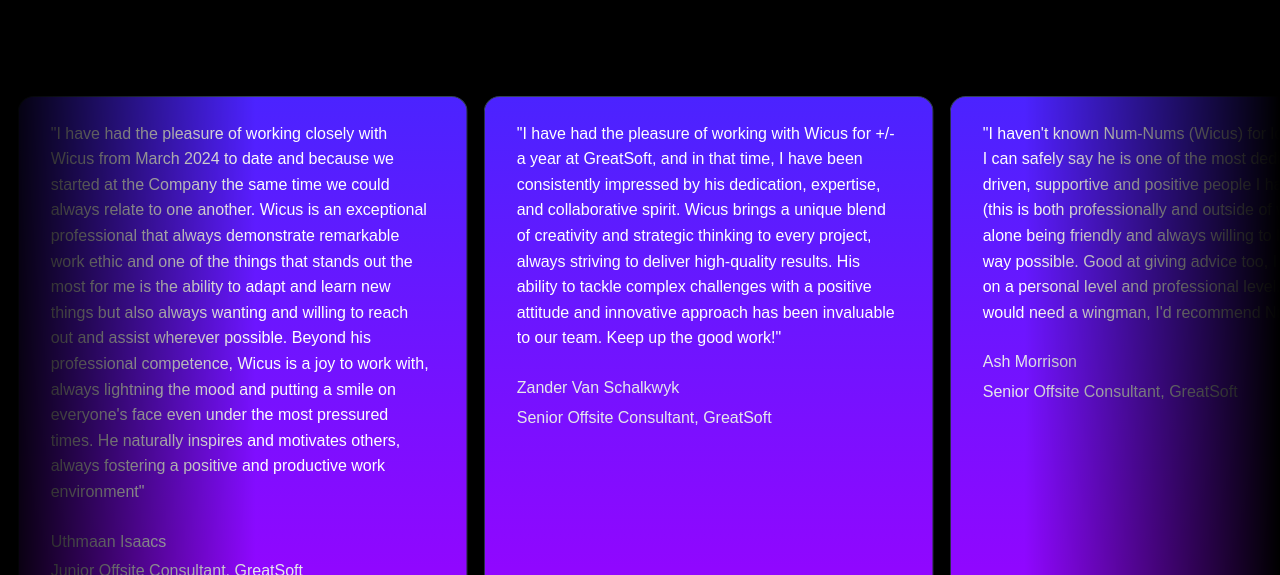
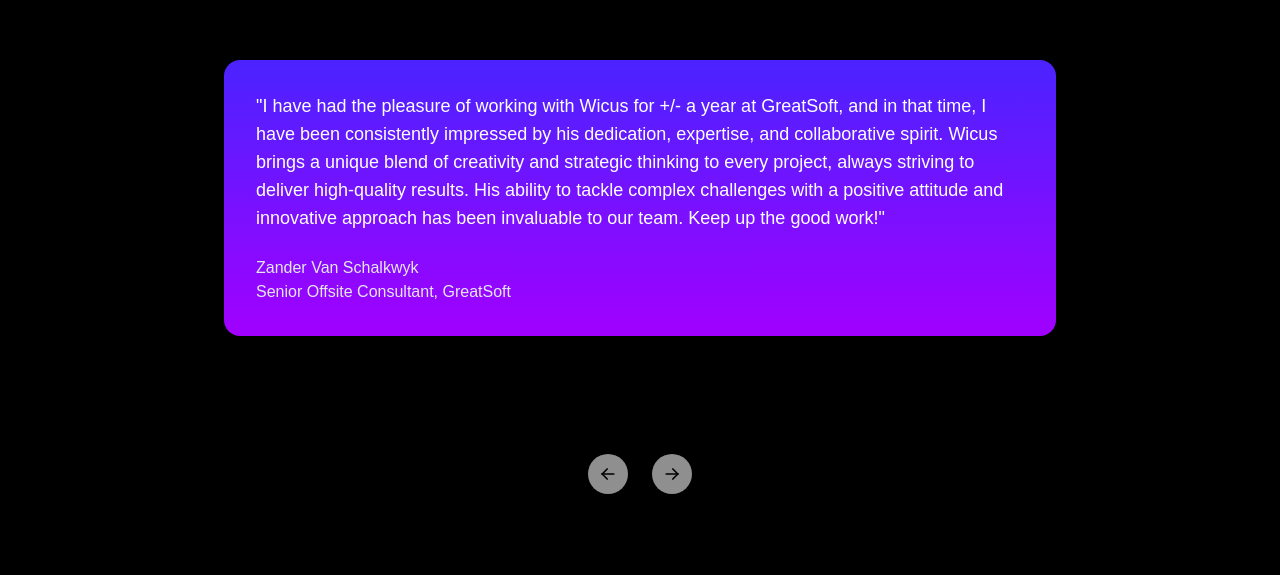
Before and after one commit to Wicusbuys/wicusbuys.dev, a Next.js app: page / in a window 1280 px wide. Shown: the part 8065-8640 px from the top of the page. Built offline with nearby package versions, Linux system fonts and the light colour scheme.

Commit message:
Fixed testimonial section for mobile, fixed navbar issues, added height calculation to timeline effect when resizing.

```diff
--- a/app/globals.css
+++ b/app/globals.css
@@ -152,11 +152,10 @@ html {
   color: white;
   height: 0;
   width: 100%;
-  margin-top: 2rem;
   overflow: hidden;
   opacity: 0;
   transform: translateY(-20px);
-  transition: opacity 0.8s ease-in-out, transform 0.8s ease-in-out;
+  transition: all 0.8s ease-in-out, transform 0.8s ease-in-out;
 }
 
 .nav-item {
@@ -185,6 +184,7 @@ html {
 
 .mobile--nav--is--visible .nav-menu {
   height: auto;
+  margin-top: 2rem;
   opacity: 1;
   transform: translateY(0);
 }
--- a/components/Navbar.tsx
+++ b/components/Navbar.tsx
@@ -23,6 +23,10 @@ const Navbar = () => {
         setIsMenuVisible(false);
         if (menuRef.current) {
           menuRef.current.style.height = "auto";
+        }
+      } else {
+        if (menuRef.current) {
+          menuRef.current.style.height = "0";
         }
       }
     };
--- a/components/Testimonials.tsx
+++ b/components/Testimonials.tsx
@@ -1,11 +1,14 @@
-import React from 'react'
+import React, { useEffect, useState } from 'react'
 import { InfiniteMovingCards } from './ui/infinite-moving-cards';
+import { AnimatedTestimonials } from './ui/animated-testimonials';
 
 const Testimonials = () => {
+    const [isLargeScreen, setIsLargeScreen] = useState(false);
+
     const testimonials = [
       {
-          quote:`
-            "I have had the pleasure of working with Wicus for +/- a year at GreatSoft, and in that time, I have been
+        quote:
+          `"I have had the pleasure of working with Wicus for +/- a year at GreatSoft, and in that time, I have been
           consistently impressed by his dedication, expertise, and collaborative spirit. Wicus brings a unique
           blend of creativity and strategic thinking to every project, always striving to deliver high-quality results.
           His ability to tackle complex challenges with a positive attitude and innovative approach has been invaluable to our
@@ -15,8 +18,8 @@ const Testimonials = () => {
         title: "Senior Offsite Consultant, GreatSoft",
       },
       {
-          quote:`
-            "I haven't known Num-Nums (Wicus) for long time ,but I can safely say he is one of the most dedicated, goal driven, supportive
+        quote:
+          `"I haven't known Num-Nums (Wicus) for long time ,but I can safely say he is one of the most dedicated, goal driven, supportive
           and positive people I have ever met (this is both professionally and outside of work). Let alone being friendly and
           always willing to help in any way possible. Good at giving advice too, I mean both on a personal level and professional
           level. If one would need a wingman, I'd recommend Num-Nums."`,
@@ -38,7 +41,7 @@ const Testimonials = () => {
         quote:
         `"I would like to take a moment to recognize Wicus for his unwavering commitment, professionalism, and positive attitude. Over the
         time we have worked together, he has consistently demonstrated a strong work ethic and a dedication to mastering the software we
-          support. His enthusiasm for learning and improving his skills has been truly admirable.Wicus always goes above and beyond, not only
+        support. His enthusiasm for learning and improving his skills has been truly admirable. Wicus always goes above and beyond, not only
         in tackling complex tasks but also in making time to assist his colleagues, offering guidance and support whenever needed. His helpful
         nature fosters a collaborative and productive work environment.In addition to his technical expertise, Wicus is a person who brings a
         sense of joy to the workplace. He is always up for a good laugh and has a natural ability to lighten the mood, making it a pleasure to
@@ -68,15 +71,27 @@ const Testimonials = () => {
         title: "Junior Offsite Consultant, GreatSoft",
       },
       ];
-  return (
+
+
+    useEffect(() => {
+      const updateScreenSize = () => {
+        setIsLargeScreen(window.innerWidth > 1440);
+      };
+
+      updateScreenSize();
+
+      window.addEventListener('resize', updateScreenSize);
+
+      return () => window.removeEventListener('resize', updateScreenSize);
+    }, []);
+
+    return isLargeScreen ? (
       <div className="h-[60rem] rounded-md flex flex-col antialiased bg-black bg-grid-white/[0.05] items-center justify-center relative overflow-hidden">
-        <InfiniteMovingCards
-          items={testimonials}
-          direction="right"
-          speed="normal"
-        />
+        <InfiniteMovingCards items={testimonials} direction="right" speed="slow" />
       </div>
-  )
-}
+    ) : (
+      <AnimatedTestimonials testimonials={testimonials} />
+    );
+  };
 
-export default Testimonials
+export default Testimonials;
--- a/components/TimeLine.tsx
+++ b/components/TimeLine.tsx
@@ -31,7 +31,7 @@ const TimeLine = () => {
           recognized by my peers as MVP and nominated for the Customer Satisfaction Award—acknowledgments that
           reflect my commitment to excellence and the value I aim to bring to every interaction.
           </p>
-          <div className="grid grid-cols-1 md:grid-cols-2 gap-4">
+          <div className="grid grid-cols-1 lg:grid-cols-2 gap-4">
             <a href="https://greatsoft.co.za/" target="_blank" rel="noopener noreferrer">
               <Image
                   src="/images/GS.webp"
@@ -71,7 +71,7 @@ const TimeLine = () => {
           technical expertise but also nurtured essential problem-solving and teamwork skills, which I bring into every
           project I work on.
           </p>
-          <div className="grid grid-cols-1 md:grid-cols-2 gap-4">
+          <div className="grid grid-cols-1 lg:grid-cols-2 gap-4">
             <a href="/images/WJ_Buys_BSc_Cert.webp" target="_blank" rel="noopener noreferrer">
               <Image
                   src="/images/WJ_Buys_BSc_Cert.webp"
@@ -109,7 +109,7 @@ const TimeLine = () => {
           remote studies taught me the importance of resilience and self-discipline, helping me stay on track despite the challenges.
           My hard work paid off as I graduated Magna Cum Laude, a testament to my commitment and passion for software development.
           </p>
-          <div className="grid grid-cols-1 md:grid-cols-2 gap-4">
+          <div className="grid grid-cols-1 lg:grid-cols-2 gap-4">
             <a href="/images/WJ_Buys_HCert_Cert.webp" target="_blank" rel="noopener noreferrer">
               <Image
                   src="/images/WJ_Buys_HCert_Cert.webp"
--- /dev/null
+++ b/components/ui/animated-testimonials.tsx
@@ -0,0 +1,116 @@
+"use client";
+
+import { IconArrowLeft, IconArrowRight } from "@tabler/icons-react";
+import { motion } from "framer-motion";
+import { useEffect, useRef, useState } from "react";
+
+type Testimonial = {
+  quote: string;
+  name: string;
+  title: string;
+};
+
+export const AnimatedTestimonials = ({
+  testimonials,
+}: {
+  testimonials: Testimonial[];
+  autoplay?: boolean;
+}) => {
+  const [active, setActive] = useState(0);
+  const [maxHeight, setMaxHeight] = useState(0);
+  const containerRef = useRef<HTMLDivElement>(null);
+
+  const handleNext = () => {
+    setActive((prev) => (prev + 1) % testimonials.length);
+  };
+
+  const handlePrev = () => {
+    setActive((prev) => (prev - 1 + testimonials.length) % testimonials.length);
+  };
+
+  useEffect(() => {
+    const calculateMaxHeight = () => {
+      if (containerRef.current) {
+        const heights = Array.from(containerRef.current.children).map(
+          (child) => (child as HTMLElement).offsetHeight
+        );
+        setMaxHeight(Math.max(...heights));
+      }
+    };
+
+    calculateMaxHeight();
+
+    window.addEventListener("resize", calculateMaxHeight);
+
+    return () => window.removeEventListener("resize", calculateMaxHeight);
+  }, [testimonials]);
+
+  return (
+    <div className="mx-auto px-8 max-w-2xl antialiased font-sans py-20 md:max-w-3xl lg:max-w-4xl">
+      <div className="relative grid grid-cols-1">
+        <div className="flex justify-between flex-col">
+          <div
+            className="relative flex items-center justify-center"
+            ref={containerRef}
+            style={{ height: maxHeight }}
+          >
+            {testimonials.map((testimonial, index) => (
+              <motion.div
+              key={index}
+              initial={{
+                y: 10,
+                opacity: 0,
+                scale: 0.95,
+              }}
+              animate={{
+                y: index === active ? 0 : 10,
+                opacity: index === active ? 1 : 0,
+                scale: index === active ? 1 : 0.95,
+              }}
+              transition={{
+                duration: 0.4,
+                ease: "easeInOut",
+              }}
+              style={{
+                position: index === active ? "static" : "absolute",
+                width: "100%",
+              }}
+            >
+                <div
+                  className="p-8 rounded-2xl flex flex-col justify-center"
+                  style={{
+                    background: "linear-gradient(180deg, #4B23FF, #A100FF)",
+                  }}
+                >
+                  <div className="flex flex-col h-full justify-center">
+                    <p className="text-lg text-white">{testimonial.quote}</p>
+                    <h3 className="text-base text-gray-200 mt-6">
+                      {testimonial.name}
+                    </h3>
+                    <p className="text-base text-gray-200">
+                      {testimonial.title}
+                    </p>
+                  </div>
+                </div>
+              </motion.div>
+            ))}
+          </div>
+          <div className="flex justify-center gap-6 pt-12">
+            <button
+              onClick={handlePrev}
+              className="h-10 w-10 rounded-full bg-secondary-light flex items-center justify-center group/button hover:bg-white transition-colors duration-300"
+            >
+              <IconArrowLeft className="h-5 w-5 text-black" />
+            </button>
+            <button
+              onClick={handleNext}
+              className="h-10 w-10 rounded-full bg-secondary-light flex items-center justify-center group/button hover:bg-white transition-colors duration-300"
+            >
+              <IconArrowRight className="h-5 w-5 text-black" />
+            </button>
+          </div>
+        </div>
+      </div>
+    </div>
+  );
+};
--- a/components/ui/timeline.tsx
+++ b/components/ui/timeline.tsx
@@ -16,12 +16,22 @@ export const Timeline = ({ data }: { data: TimelineEntry[] }) => {
   const containerRef = useRef<HTMLDivElement>(null);
   const [height, setHeight] = useState(0);
 
-  useEffect(() => {
+  const updateHeight = () => {
     if (ref.current) {
       const rect = ref.current.getBoundingClientRect();
       setHeight(rect.height);
     }
-  }, [ref]);
+  };
+
+  useEffect(() => {
+    updateHeight();
+
+    window.addEventListener("resize", updateHeight);
+
+    return () => {
+      window.removeEventListener("resize", updateHeight);
+    };
+  }, []);
 
   const { scrollYProgress } = useScroll({
     target: containerRef,
```
Lines whose indentation alone changed are shown as unchanged.
